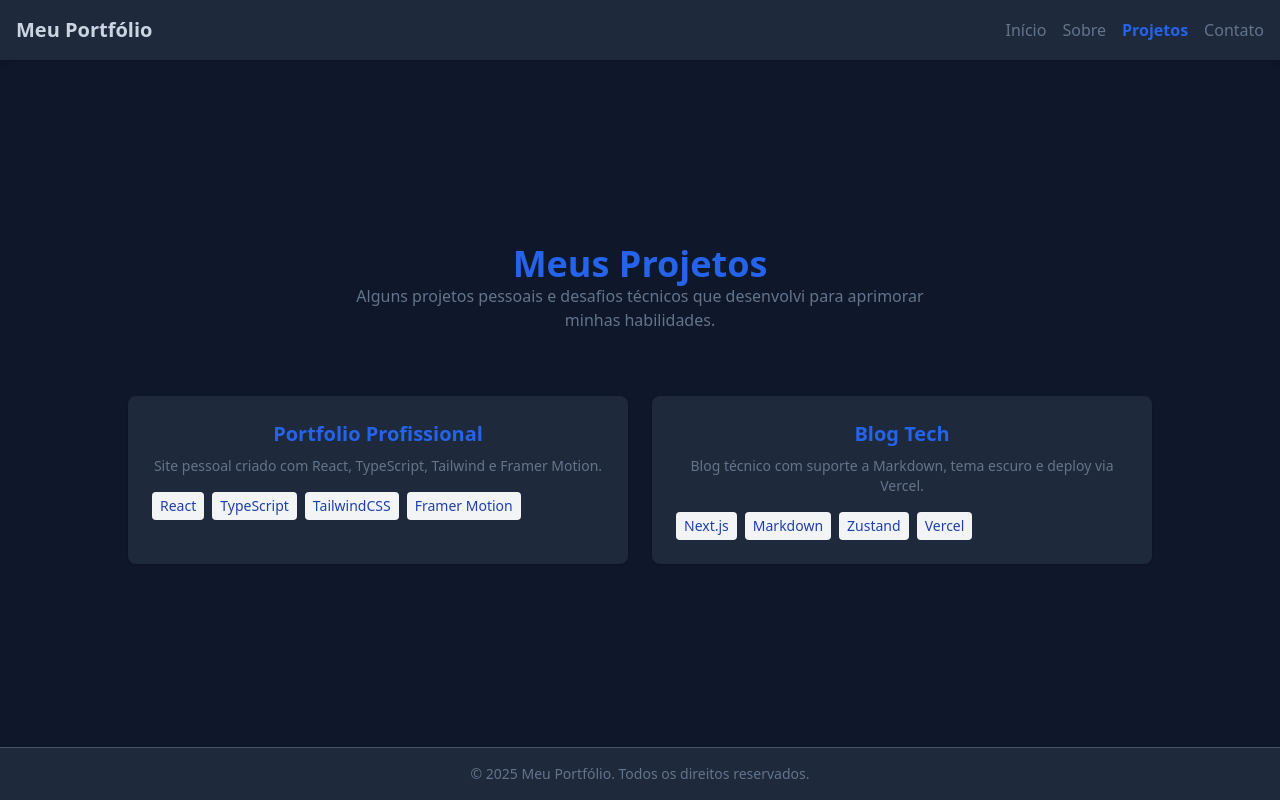
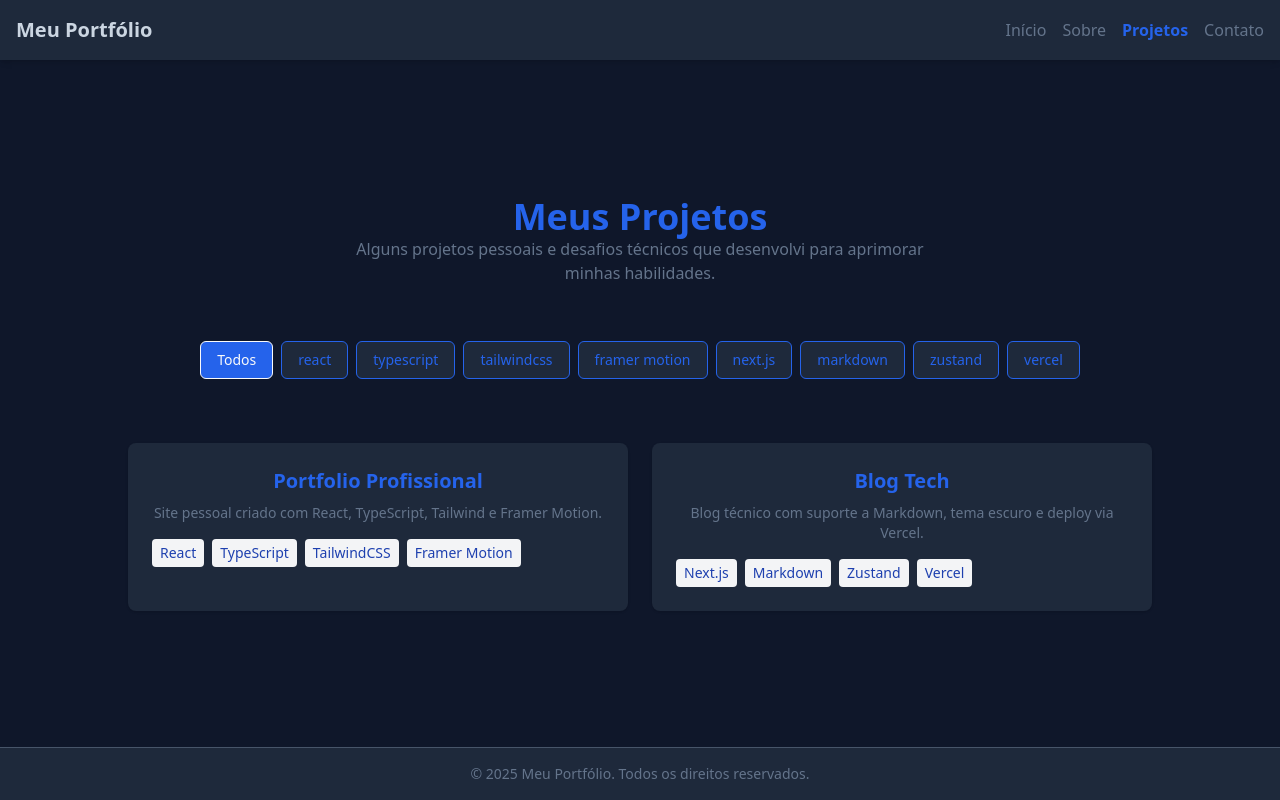
Before and after one commit to GabrielDani/portfolio, a React (Vite) app: page /projetos in a window 1280 px wide. Built offline with nearby package versions, Linux system fonts and the light colour scheme.

Commit message:
filter added

```diff
--- /dev/null
+++ b/src/components/atoms/Button.tsx
@@ -0,0 +1,24 @@
+interface ButtonProps {
+  children: React.ReactNode;
+  onClick?: () => void;
+  isActive?: boolean;
+  className?: string;
+}
+
+export function Button({
+  children,
+  onClick,
+  isActive = false,
+  className = "",
+}: ButtonProps) {
+  const base = "px-4 py-2 rounded-md border text-sm font-medium transition";
+  const active = isActive
+    ? "bg-primary text-white"
+    : "bg-surface dark:bg-dark-surface text-primary hover:bg-primary-light hover:text-white";
+
+  return (
+    <button onClick={onClick} className={`${base} ${active} ${className}`}>
+      {children}
+    </button>
+  );
+}
--- /dev/null
+++ b/src/components/molecules/Filter.tsx
@@ -0,0 +1,27 @@
+import { Button } from "@/components/atoms/Button";
+
+interface FilterProps {
+  techs: string[];
+  current: string;
+  onChange: (value: string) => void;
+}
+
+export function Filter({ techs, current, onChange }: FilterProps) {
+  return (
+    <div className="flex flex-wrap justify-center gap-2 mt-8">
+      <Button onClick={() => onChange("all")} isActive={current === "all"}>
+        Todos
+      </Button>
+
+      {techs.map((tech) => (
+        <Button
+          key={tech}
+          onClick={() => onChange(tech)}
+          isActive={current === tech}
+        >
+          {tech}
+        </Button>
+      ))}
+    </div>
+  );
+}
--- a/src/pages/Projects.tsx
+++ b/src/pages/Projects.tsx
@@ -1,12 +1,27 @@
+import { useState } from "react";
+import { projects } from "@/data/projects";
 import { PageContainer } from "@/components/atoms/PageContainer";
 import { Heading } from "@/components/atoms/Heading";
 import { Paragraph } from "@/components/atoms/Paragraph";
 import { fadeInUp } from "@/components/animations/variants";
 import { motion } from "framer-motion";
 import { ProjectCard } from "@/components/molecules/ProjectCard";
-import { projects } from "@/data/projects";
+import { Filter } from "@/components/molecules/Filter";
 
 export default function Projects() {
+  const [filter, setFilter] = useState("all");
+
+  const filtered =
+    filter === "all"
+      ? projects
+      : projects.filter((p) =>
+          p.techs.some((tech) => tech.toLowerCase() === filter)
+        );
+
+  const techs = Array.from(
+    new Set(projects.flatMap((p) => p.techs.map((t) => t.toLowerCase())))
+  );
+
   return (
     <PageContainer>
       <motion.div {...fadeInUp} className="text-center max-w-2xl mx-auto">
@@ -14,11 +29,13 @@ export default function Projects() {
         <Paragraph text="Alguns projetos pessoais e desafios técnicos que desenvolvi para aprimorar minhas habilidades." />
       </motion.div>
 
+      <Filter techs={techs} current={filter} onChange={setFilter} />
+
       <motion.div
         {...fadeInUp}
         className="grid gap-6 mt-10 w-full max-w-5xl md:grid-cols-2"
       >
-        {projects.map((project) => (
+        {filtered.map((project) => (
           <ProjectCard key={project.title} {...project} />
         ))}
       </motion.div>
```
Also changed, not shown: 1 other file (tests, documents, lock files or other folders).
